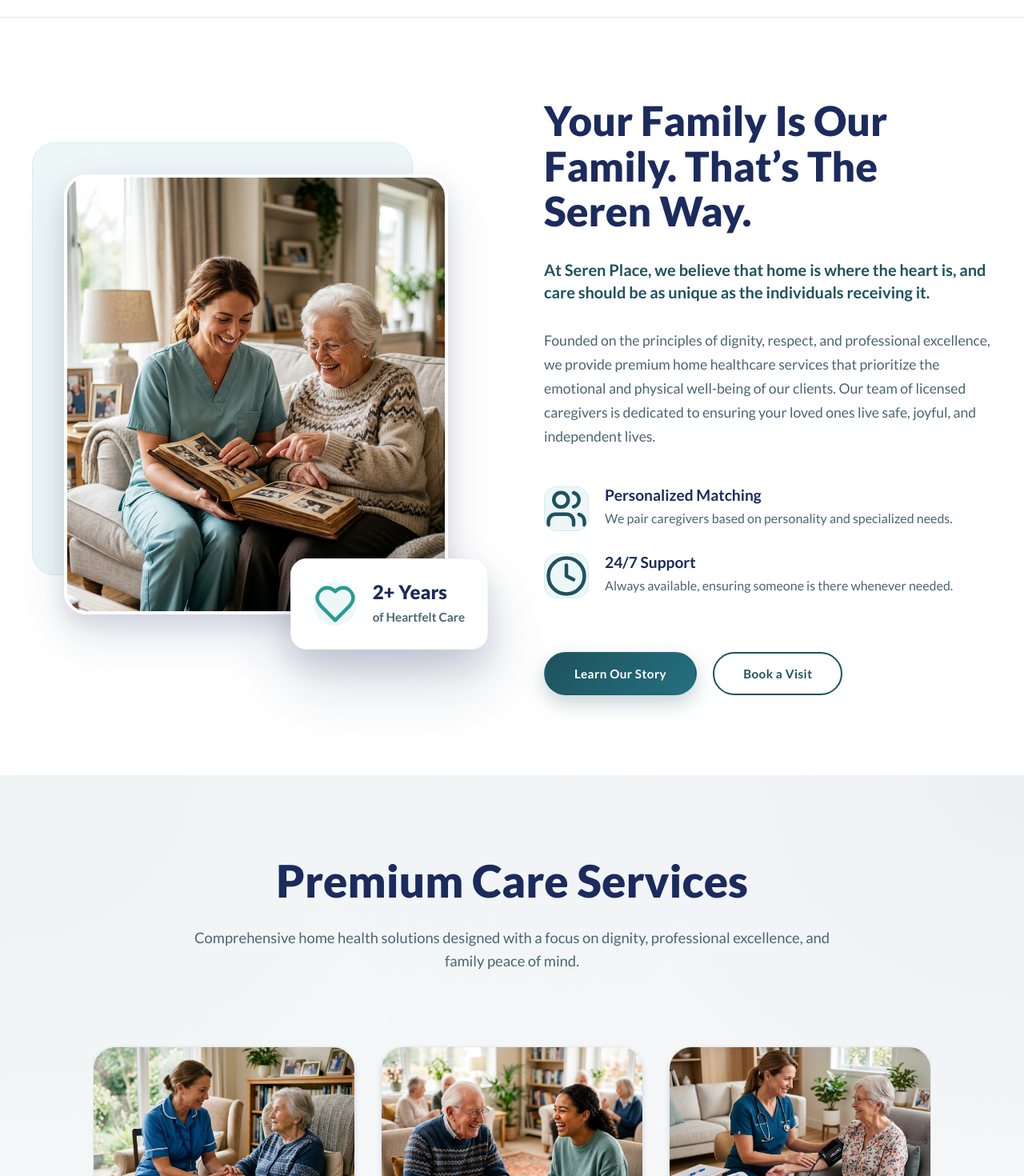
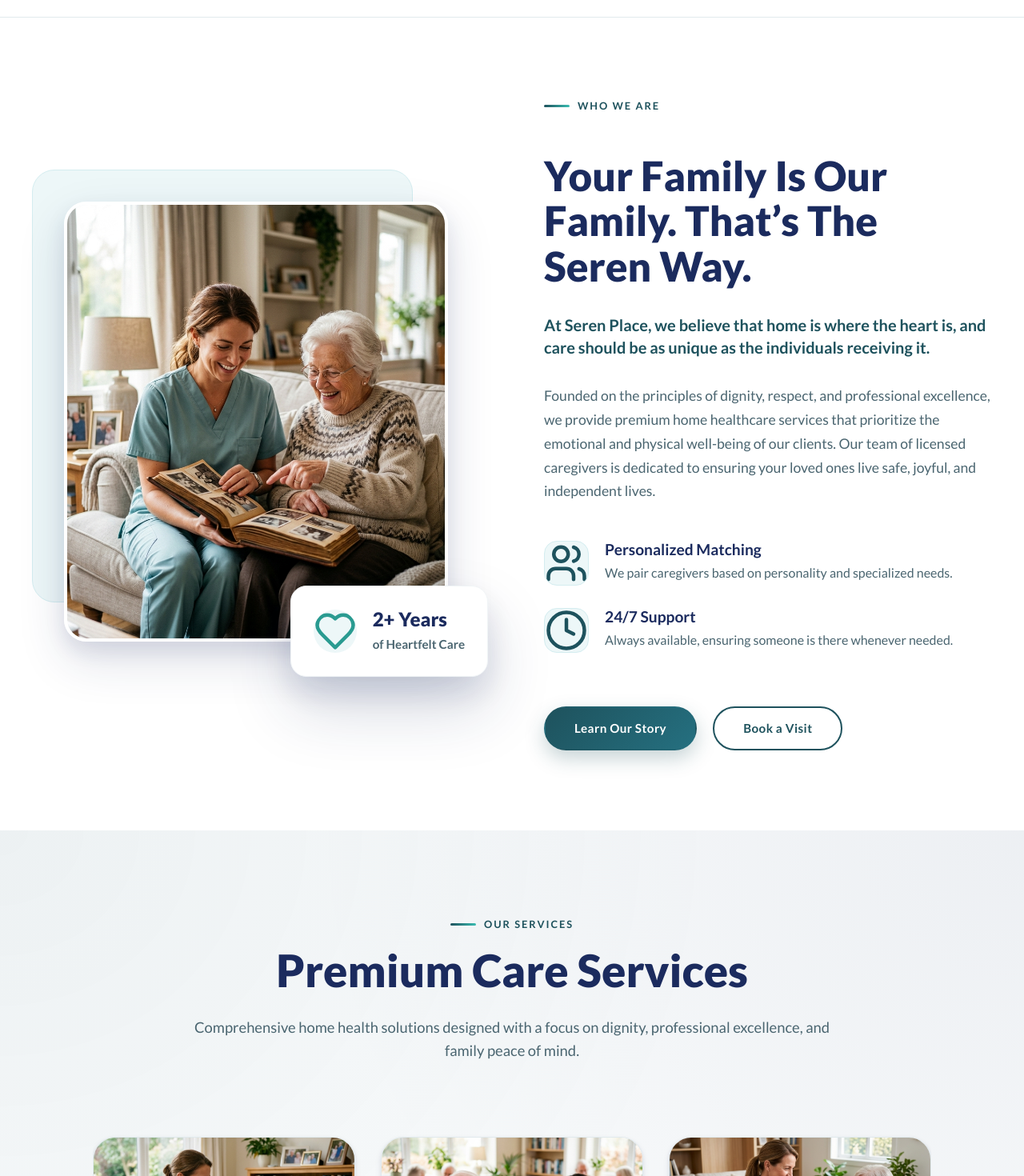
Before and after one commit to heropaulexy79/seren-place, a Next.js app: page / in a window 1280 px wide. Shown: the part 920-2390 px from the top of the page at 80% size. Built offline with nearby package versions, Linux system fonts and the light colour scheme.

Commit message:
little changes

```diff
--- a/src/components/home/AboutOverview.tsx
+++ b/src/components/home/AboutOverview.tsx
@@ -24,6 +24,7 @@
         </div>
 
         <div className={styles.contentCol}>
+          <div className="section-label">Who We Are</div>
           <h2 className={styles.title}>Your Family Is Our Family. That’s The Seren Way.</h2>
           <p className={styles.lead}>
             At Seren Place, we believe that home is where the heart is, and care should be as unique as the individuals receiving it.
--- a/src/components/home/HowItWorks.tsx
+++ b/src/components/home/HowItWorks.tsx
@@ -30,6 +30,7 @@
     <section className={`section ${styles.section}`}>
       <div className="container">
         <div className={styles.header}>
+          <div className="section-label">The Process</div>
           <h2 className={styles.title}>Simple Path to Exceptional Care</h2>
           <p className={styles.subtitle}>
             We make the journey to professional home care as seamless and stress-free as possible.
--- a/src/components/home/ServicesOverview.tsx
+++ b/src/components/home/ServicesOverview.tsx
@@ -70,6 +70,7 @@
     <section className={`section section-alt ${styles.servicesSection}`}>
       <div className="container">
         <div className={styles.header}>
+          <div className="section-label">Our Services</div>
           <h2 className={styles.title}>Premium Care Services</h2>
           <p className={styles.subtitle}>
             Comprehensive home health solutions designed with a focus on dignity, professional excellence, and family peace of mind.
--- a/src/components/home/StatsSection.tsx
+++ b/src/components/home/StatsSection.tsx
@@ -14,6 +14,7 @@
       <div className="container">
         <div className={styles.grid}>
           <div className={styles.contentCol}>
+            <div className="section-label">Our Impact</div>
             <h2 className={styles.title}>Why Families Trust Seren Place</h2>
             <p className={styles.text}>
               Our commitment to premium quality care is reflected in the lives we touch every single day. We don’t just provide caregivers; we build support systems.
--- a/src/components/home/Testimonials.tsx
+++ b/src/components/home/Testimonials.tsx
@@ -28,6 +28,7 @@
     <section className={`section ${styles.section}`}>
       <div className="container">
         <div className={styles.header}>
+          <div className="section-label">Testimonials</div>
           <h2 className={styles.title}>Real Stories from Grateful Families</h2>
           <p className={styles.subtitle}>
             We are honored to be part of so many families' journeys, providing the support needed to thrive at home.
```
